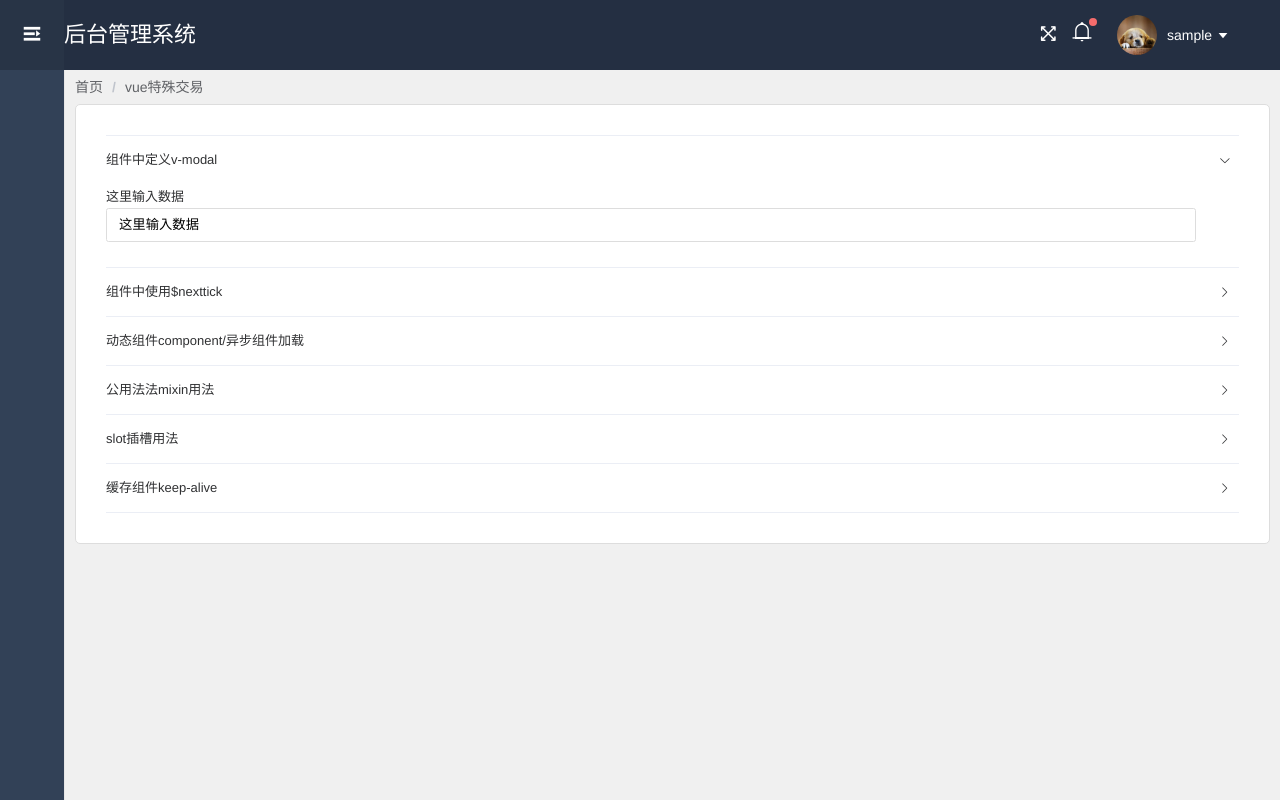
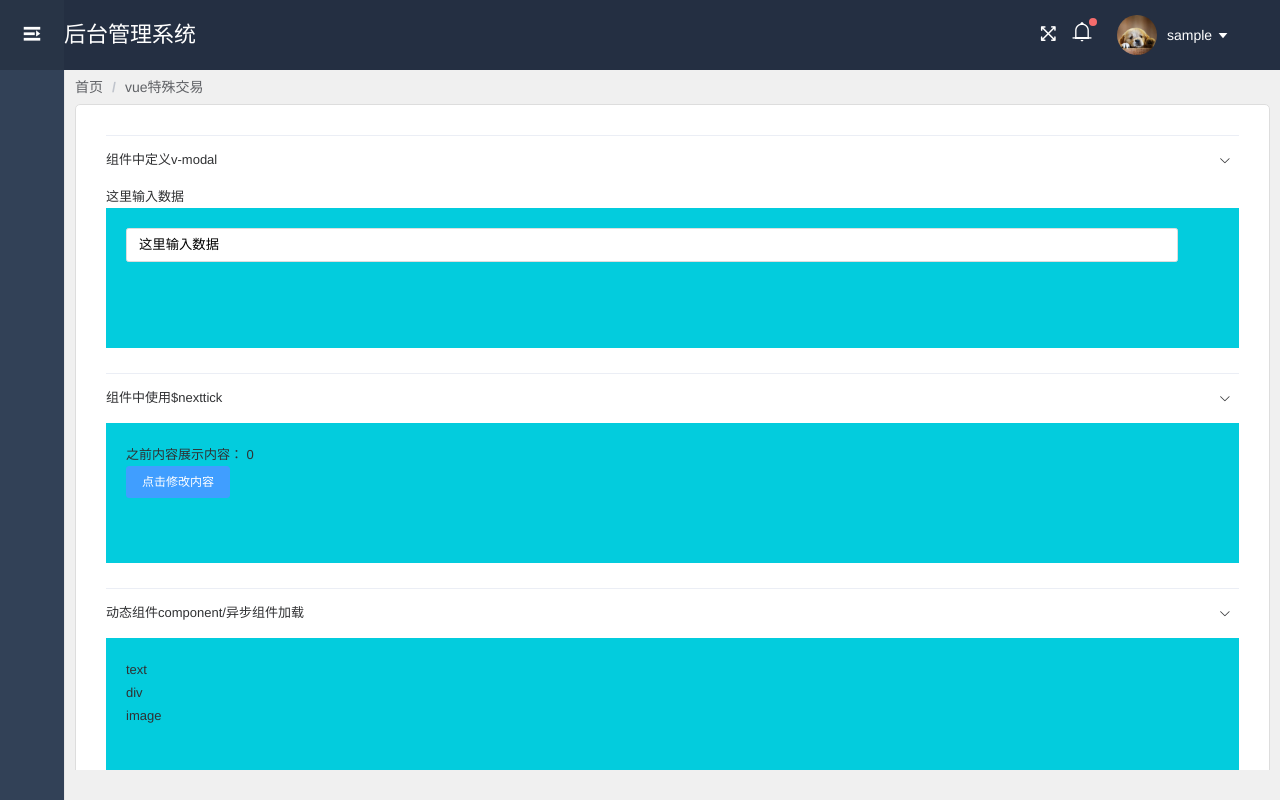
Before and after one commit to ludan1107743896/Vue-project, a Vue app: page /specialOptions in a window 1280 px wide. Built offline with nearby package versions, Linux system fonts and the light colour scheme; sample sign-in values are in the browser's storage; a small style sheet from the web is missing.

Commit message:
方法提交，修改

```diff
--- a/src/assets/css/main.css
+++ b/src/assets/css/main.css
@@ -175,3 +175,9 @@ a {
 .v-note-wrapper .v-note-panel {
     min-height: 500px;
 }
+
+.container-box{
+    min-height: 100px;
+    padding: 20px;
+    background: #03ccdd
+}
--- /dev/null
+++ b/src/components/page/specialOptions/components/componentView.vue
@@ -0,0 +1,31 @@
+<template>
+    <div class="container-box">
+        <div v-for="(item,index) in list" :key="index">
+            <component :is="item.type"></component>
+        </div>
+    </div>
+</template>
+
+<script>
+import Text from './text.vue';
+import Image from './image.vue';
+import Div from './div.vue';
+
+export default {
+    data() {
+        return {
+            list: [
+                {
+                    type: Text,
+                },
+                {
+                    type: Div,
+                },
+                {
+                    type: Image,
+                }
+            ]
+        }
+    }
+}
+</script>
--- /dev/null
+++ b/src/components/page/specialOptions/components/div.vue
@@ -0,0 +1,3 @@
+<template>
+    <div>div</div>
+</template>
--- /dev/null
+++ b/src/components/page/specialOptions/components/image.vue
@@ -0,0 +1,3 @@
+<template>
+    <div>image</div>
+</template>
--- /dev/null
+++ b/src/components/page/specialOptions/components/mixins.js
@@ -0,0 +1,12 @@
+export default {
+    data() {
+        return {
+            title: "公用属性 minxin"
+        }
+    },
+    methods: {
+        handleClick() {
+            console.log("此时使用公用方法中   handleCLick")
+        }
+    }
+}
--- /dev/null
+++ b/src/components/page/specialOptions/components/mixinsComp.vue
@@ -0,0 +1,20 @@
+<template>
+    <div class="container-box">
+        {{this.name}}<br/>
+        {{this.title}}<br/>
+        <el-button type="primary" @click="handleClick">点击调用方法</el-button>
+    </div>
+</template>
+
+<script>
+import mixin from './mixins.js'
+
+export default {
+    mixins: [mixin],
+    data() {
+        return {
+            name: '我是当前组件属性值',
+        }
+    },
+}
+</script>
--- /dev/null
+++ b/src/components/page/specialOptions/components/nextTick.vue
@@ -0,0 +1,26 @@
+<template>
+    <div class="container-box">
+        之前内容展示内容： {{this.name}}
+        <br/>
+        <el-button type="primary" @click="handleClick">点击修改内容</el-button>
+    </div>
+</template>
+
+<script>
+export default {
+    data() {
+        return {
+            name: 0
+        }
+    },
+    methods: {
+        handleClick() {
+            this.name = this.name + 1;
+            console.log("当前内容", this.name);
+            this.$nextTick(() => {
+                console.log("修改之后的内容", this.name)
+            })
+        }
+    }
+}
+</script>
--- /dev/null
+++ b/src/components/page/specialOptions/components/text.vue
@@ -0,0 +1,3 @@
+<template>
+    <div>text</div>
+</template>
--- a/src/components/page/specialOptions/components/viewModal.vue
+++ b/src/components/page/specialOptions/components/viewModal.vue
@@ -1,5 +1,5 @@
 <template>
-    <div>
+    <div class="container-box">
         <input :value="text1" @input="$emit('change', $event.target.value)" class="input"/>
     </div>
 </template>
--- a/src/components/page/specialOptions/index.vue
+++ b/src/components/page/specialOptions/index.vue
@@ -8,13 +8,13 @@
                     <viewModal v-model="name"/>
                 </el-collapse-item>
                 <el-collapse-item title="组件中使用$nexttick" name="2" >
-
+                    <next-tick />
                 </el-collapse-item>
                 <el-collapse-item title="动态组件component/异步组件加载" name="3" >
-
+                   <componentView />
                 </el-collapse-item>
                 <el-collapse-item title="公用法法mixin用法" name="4" >
-
+                    <mixinsComp />
                 </el-collapse-item>
                 <el-collapse-item title="slot插槽用法" name="4">
 
@@ -30,21 +30,28 @@
 <script>
 import breadCrumb from '../storeManagement/breadcrumb';
 import viewModal from './components/viewModal.vue';
+import nextTick from './components/nextTick.vue';
+import componentView from './components/componentView.vue';
+import mixinsComp from './components/mixinsComp.vue'
+
 export default {
     data() {
         return {
             name: '这里输入数据',
-            activeNames: ['1'],
+            activeNames: ['1', "2", "3", "4"],
             title: ['首页', 'vue特殊交易']
         };
     },
     components: {
         breadCrumb,
-        viewModal
+        viewModal,
+        nextTick,
+        componentView,
+        mixinsComp
     },
     methods: {
         handleChange(val) {
-            console.log(val);
+            // console.log(val);
         }
     }
 };
```
